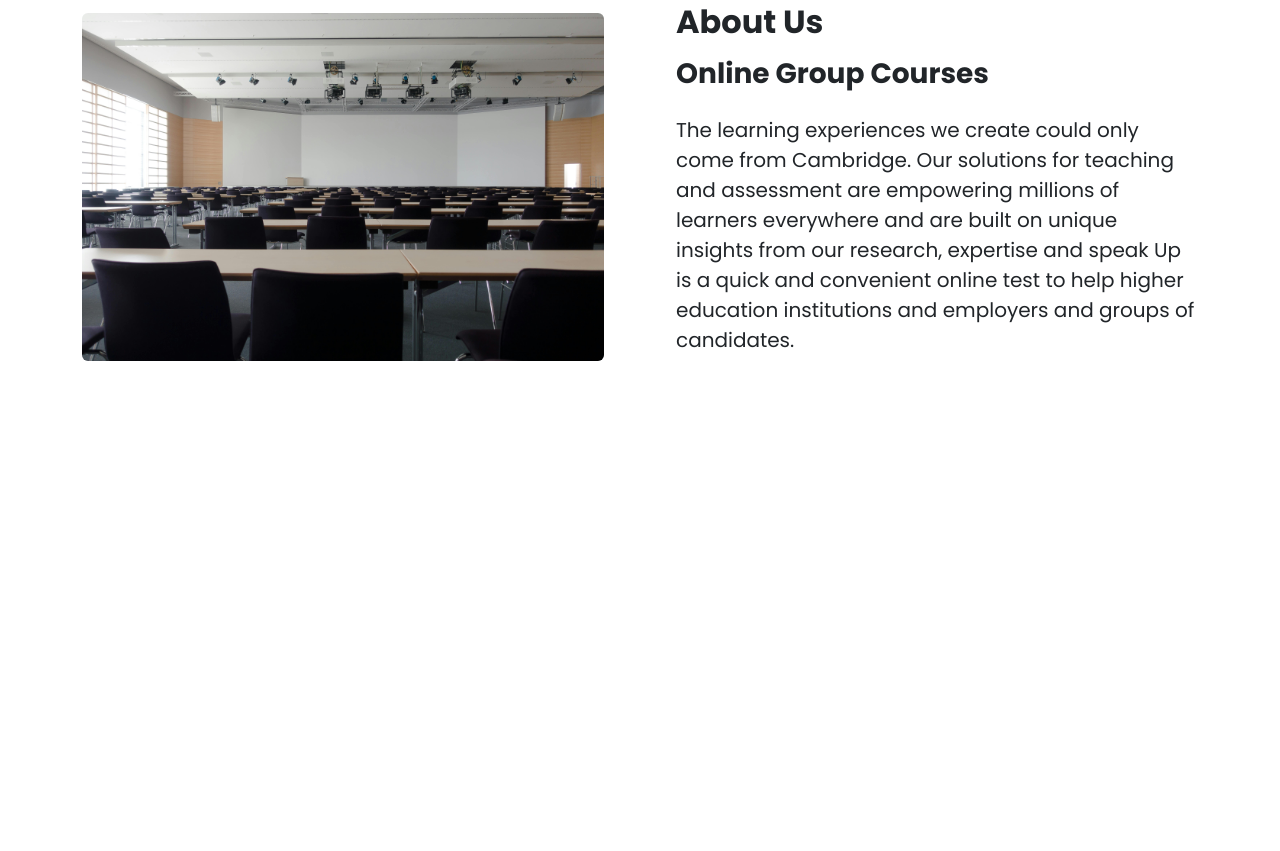
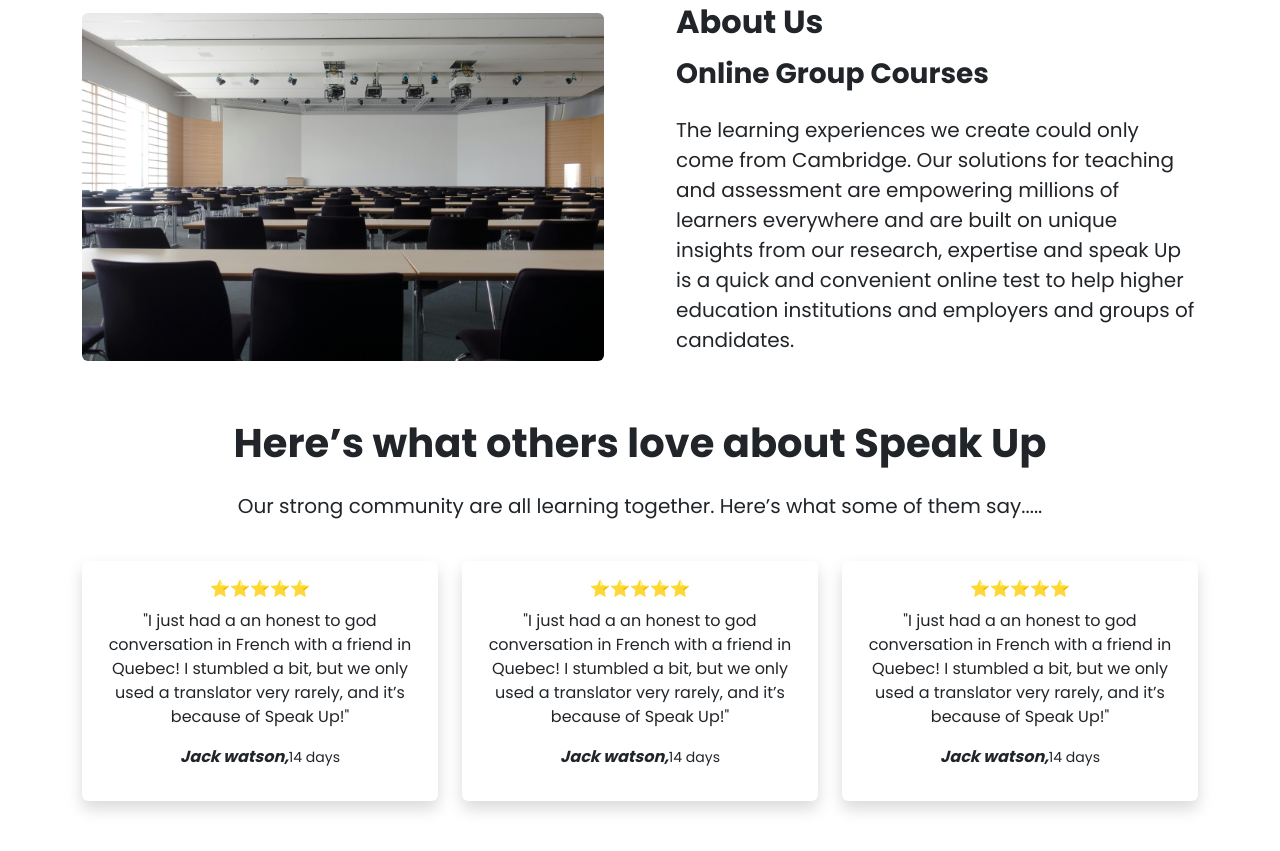
Before and after one commit to HanifaTavassoli/SpeakUp, a website: page index.html in a window 1280 px wide. Shown: the part 4128-4979 px from the top of the page. Before the commit the page ends 4547 px from the top, so only its background shows below. Drawn offline with nearby package versions, Linux system fonts and the light colour scheme.

Commit message:
Add testimonial section showcasing user feedback incards

```diff
--- a/index.html
+++ b/index.html
@@ -417,6 +417,69 @@
           </div>
         </div>
       </section>
+      <section class="section-testimonial mb-5">
+        <div class="container text-center">
+          <div class="row mb-4">
+            <h2 class="fs-1 fw-bold mb-4">
+              Here’s what others love about Speak Up
+            </h2>
+            <p class="fs-5">
+              Our strong community are all learning together. Here’s what some
+              of them say.....
+            </p>
+          </div>
+          <div class="row d-flex justify-content-between">
+            <div class="col-12 col-sm-6 col-md-4 mb-4">
+              <div class="card shadow border-0 h-100">
+                <div class="card-body">
+                  <div class="mb-2">⭐⭐⭐⭐⭐</div>
+                  <blockquote>
+                    "I just had a an honest to god conversation in French with a
+                    friend in Quebec! I stumbled a bit, but we only used a
+                    translator very rarely, and it’s because of Speak Up!"
+                    <footer class="mt-3">
+                      <cite class="fw-bold">Jack watson,</cite
+                      ><small>14 days</small>
+                    </footer>
+                  </blockquote>
+                </div>
+              </div>
+            </div>
+            <div class="col-12 col-sm-6 col-md-4 mb-4">
+              <div class="card shadow border-0 h-100">
+                <div class="card-body">
+                  <div class="mb-2">⭐⭐⭐⭐⭐</div>
+                  <blockquote>
+                    "I just had a an honest to god conversation in French with a
+                    friend in Quebec! I stumbled a bit, but we only used a
+                    translator very rarely, and it’s because of Speak Up!"
+                    <footer class="mt-3">
+                      <cite class="fw-bold">Jack watson,</cite
+                      ><small>14 days</small>
+                    </footer>
+                  </blockquote>
+                </div>
+              </div>
+            </div>
+            <div class="col-12 col-sm-6 col-md-4 mb-4">
+              <div class="card shadow border-0 h-100">
+                <div class="card-body">
+                  <div class="mb-2">⭐⭐⭐⭐⭐</div>
+                  <blockquote>
+                    "I just had a an honest to god conversation in French with a
+                    friend in Quebec! I stumbled a bit, but we only used a
+                    translator very rarely, and it’s because of Speak Up!"
+                    <footer class="mt-3">
+                      <cite class="fw-bold">Jack watson,</cite
+                      ><small>14 days</small>
+                    </footer>
+                  </blockquote>
+                </div>
+              </div>
+            </div>
+          </div>
+        </div>
+      </section>
     </main>
     <script defer type="module" src="js/script.js"></script>
   </body>
```
